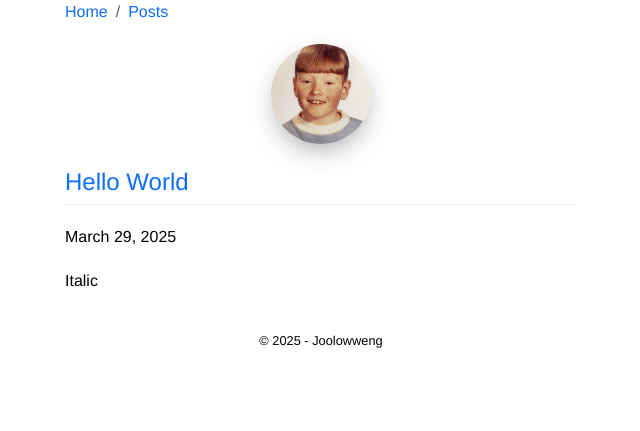
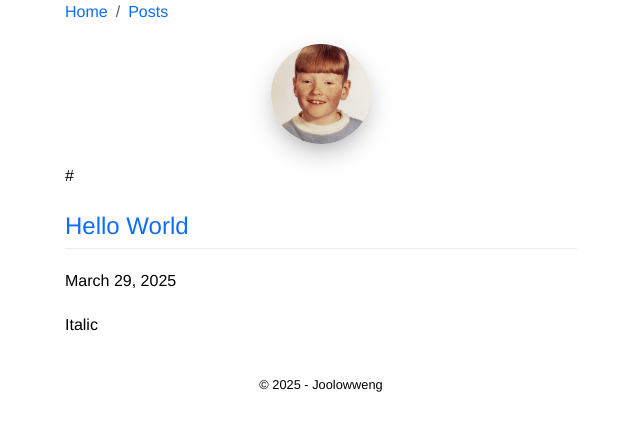
Before and after one commit to joolowweng/joolwweng.github.io, a Jekyll site: the page built from index.md, in a window 1280 px wide. Shown: the top 431 px of the page, without its empty margins (319-959 px from the left). Built offline with Jekyll 4.4.1, drawn with Linux system fonts in a browser that asks for light colours.

Commit message:
Update index.md

```diff
--- a/index.md
+++ b/index.md
@@ -3,6 +3,8 @@ layout: default
 ---
 
 ![avatar](assets/images/avatar.jpeg)
+
+#
 
 {% if site.posts.size > 0 %}
 
@@ -10,6 +12,6 @@ layout: default
 
 {{ site.posts.first.date | date: "%B %d, %Y" }}
 
-{{ site.posts.first.excerpt | markdownify | strip_html | truncatewords: 50 }}
+{{ site.posts.first.excerpt | markdownify | strip_html | truncatewords: 100 }}
 
 {% endif %}
```
